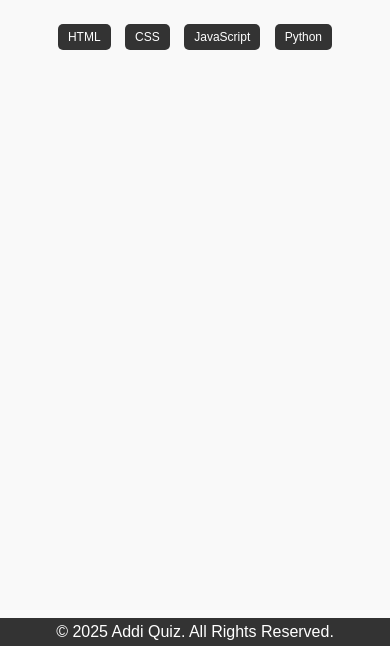
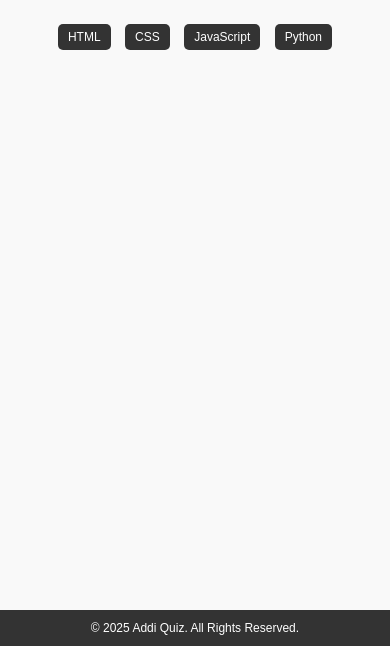
Before and after one commit to abdullahsabirjs/Quiz-app, a plain HTML site: page index.html in a window 390 px wide. Shown: the part 198-844 px from the top of the page. Drawn offline with Linux system fonts and the light colour scheme.

Commit message:
project complete

```diff
--- a/style.css
+++ b/style.css
@@ -221,13 +221,14 @@ button:hover {
     font-weight: bold;
 }
 
-/* Footer Styling */
 footer {
     background-color: #333;
     color: white;
     text-align: center;
     width: 100%;
-    margin-top: auto; /* Pushes the footer to the bottom */
+    padding: 10px 0; /* Add padding for spacing */
+    margin-top: auto; /* Ensure the footer sticks to the bottom only if content is less */
+    position: relative; /* Default position */
 }
 
 footer p {
@@ -270,6 +271,17 @@ footer p {
     #theme-toggle {
         font-size: 14px; /* Adjust button size */
     }
+    footer {
+        position: fixed; /* Fix the footer at the bottom */
+        bottom: 0; /* Stick it to the bottom */
+        left: 0; /* Align it with the left edge */
+        right: 0; /* Align it with the right edge */
+        padding: 8px 0; /* Adjust padding for smaller screens */
+    }
+
+    footer p {
+        font-size: 14px; /* Adjust font size for readability */
+    }
 
     button {
         font-size: 14px;
@@ -297,6 +309,13 @@ footer p {
         font-size: 12px;
         padding: 6px 10px;
     }
+    footer {
+        padding: 6px 0; /* Further reduce padding */
+    }
+
+    footer p {
+        font-size: 12px; /* Smaller font size for compact view */
+    }
 }
 
 /* Large Screens (Desktops) */
```
